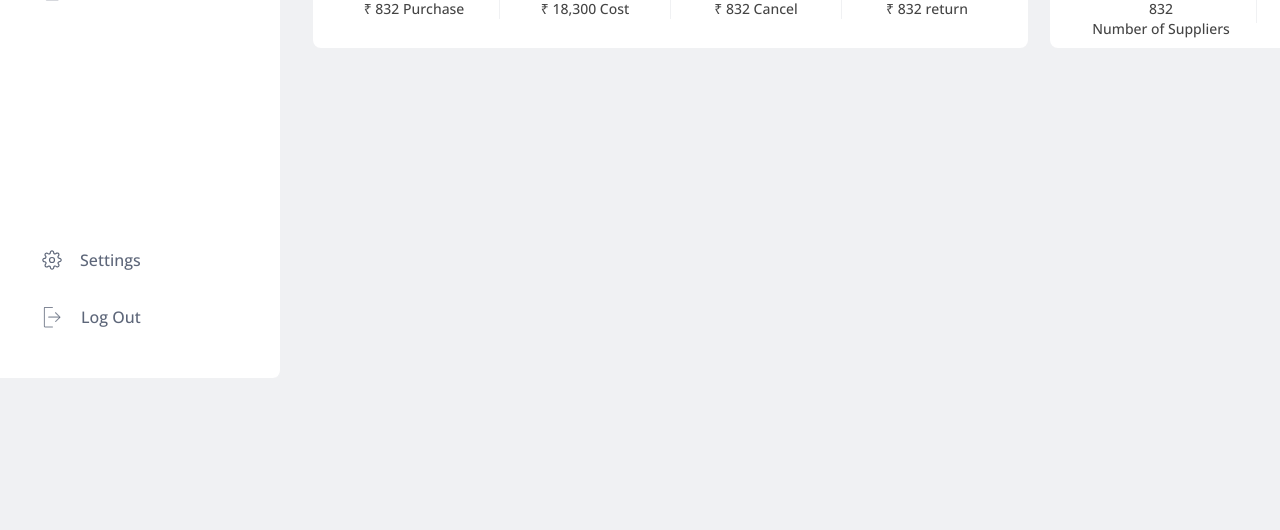
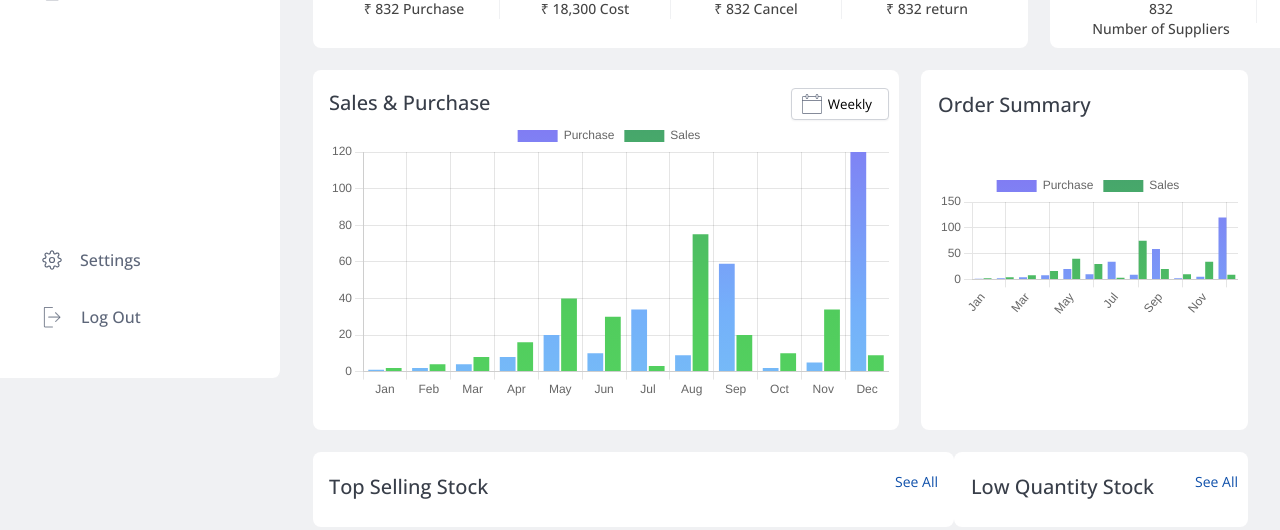
Before and after one commit to AkimbaevTimyr/canban, a React (Create React App) app in the folder frontend/: page /dashboard in a window 1280 px wide. Shown: the part 422-952 px from the top of the page. Before the commit the page ends 800 px from the top, so only its background shows below. Built offline with nearby package versions, Linux system fonts and the light colour scheme.

Commit message:
create chart to dashboard page

```diff
--- a/frontend/package.json
+++ b/frontend/package.json
@@ -10,9 +10,11 @@
     "@types/node": "^16.18.61",
     "@types/react": "^18.2.37",
     "@types/react-dom": "^18.2.15",
+    "chart.js": "^4.4.0",
     "localforage": "^1.10.0",
     "match-sorter": "^6.3.1",
     "react": "^18.2.0",
+    "react-chartjs-2": "^5.2.0",
     "react-dom": "^18.2.0",
     "react-router-dom": "^6.18.0",
     "react-scripts": "5.0.1",
--- /dev/null
+++ b/frontend/src/pages/Dashboard/components/LowQuantityStock/index.tsx
@@ -0,0 +1,19 @@
+import React from 'react'
+import './lowStock.scss'
+
+function LowQuantityStock() {
+  return (
+    <div className='low_stock'>
+        <div className="low_stock_header">
+            <div className="low_stock_header_title">
+                Low Quantity  Stock
+            </div>
+            <div className="low_stock_header_all">
+                See All
+            </div>
+        </div>
+    </div>
+  )
+}
+
+export default LowQuantityStock
--- /dev/null
+++ b/frontend/src/pages/Dashboard/components/LowQuantityStock/lowStock.scss
@@ -0,0 +1,40 @@
+.low_stock {
+    width: 100%;
+    height: 100%;
+    max-height: 308px;
+    width: 410px;
+    background: white;
+    border-radius: 8px;
+    padding:  20px 10px 25px 17px;
+
+    &_header {
+        display: flex;
+        justify-content: space-between;
+
+        &_title {
+            color: var(--grey-grey-800, #383E49);
+
+            /* Sub heading/Medium */
+            font-family: Inter;
+            font-size: 20px;
+            font-style: normal;
+            font-weight: 500;
+            line-height: 30px; /* 150% */
+            font-family: 'Open Sans', sans-serif;
+        }
+
+        &_all {
+            color: var(--primary-primary-700, #0F50AA);
+            font-family: Inter;
+            font-size: 14px;
+            font-style: normal;
+            font-weight: 400;
+            line-height: normal;
+            font-family: 'Open Sans', sans-serif;
+        }
+    }
+
+    &_all {
+
+    }
+}
--- /dev/null
+++ b/frontend/src/pages/Dashboard/components/OrderSummary/index.tsx
@@ -0,0 +1,57 @@
+import React from 'react'
+import { Bar, Line } from 'react-chartjs-2'
+import 'chart.js/auto'; // ADD THIS
+import './orderSummary.scss';
+
+function OrderSummary() {
+
+    const canvas = document.createElement('canvas');
+    const ctx:any = canvas.getContext('2d');
+
+    const canvasPurchase = document.createElement('canvas');
+    const ctxPurchase:any = canvasPurchase.getContext('2d');
+
+    const gradientSales = ctx.createLinearGradient(0, 0, 0, 400);
+    const gradientPurchase = ctxPurchase.createLinearGradient(0, 0, 0, 400);
+
+    gradientSales.addColorStop(0, '#46A46C');
+    gradientSales.addColorStop(0.4792, '#51CC5D');
+    gradientSales.addColorStop(1, '#57DA65');
+
+    gradientPurchase.addColorStop(0, '#817AF3');
+    gradientPurchase.addColorStop(0.4792, '#74B0FA');
+    gradientPurchase.addColorStop(1, '#79D0F1');
+
+
+  const data =  {
+    labels: ["Jan", "Feb", "Mar", "Apr", "May", "Jun", "Jul", "Aug", "Sep", "Oct", "Nov", "Dec"],
+    datasets: [
+      {
+        label: 'Purchase',
+        data:  [1, 2, 4, 8, 20, 10, 34, 9, 59,2, 5, 120],
+        backgroundColor: gradientPurchase
+      },
+      {
+        label: 'Sales',
+        data: [2, 4, 8, 16, 40, 30, 3, 75, 20, 10, 34, 9],
+        backgroundColor: gradientSales
+      }
+    ]
+  };
+
+
+  return (
+    <div className='orderSummary'>
+        <div className='orderSummary_header'>
+            Order Summary
+        </div>
+        <div className='orderSummary_chart'>
+            <Bar
+                data={data}
+            />
+        </div>
+    </div>
+  )
+}
+
+export default OrderSummary
--- /dev/null
+++ b/frontend/src/pages/Dashboard/components/OrderSummary/orderSummary.scss
@@ -0,0 +1,22 @@
+.orderSummary {
+    width: 100%;
+    max-height: 690px;
+    width: 410px;
+    background: white;
+    border-radius: 8px;
+    padding:  20px 10px 15px 17px;
+
+
+    &_header {
+        color: var(--grey-grey-800, #383E49);
+        margin-bottom: 50px;
+
+        /* Sub heading/Medium */
+        font-family: Inter;
+        font-size: 20px;
+        font-style: normal;
+        font-weight: 500;
+        line-height: 30px; /* 150% */
+        font-family: 'Open Sans', sans-serif;
+    }
+}
--- /dev/null
+++ b/frontend/src/pages/Dashboard/components/SalesPurchase/index.tsx
@@ -0,0 +1,62 @@
+import React from 'react'
+import './sales.scss'
+import { Bar } from 'react-chartjs-2'
+import 'chart.js/auto'; // ADD THIS
+
+function SalesPurchase() {
+
+    const canvas = document.createElement('canvas');
+    const ctx:any = canvas.getContext('2d');
+
+    const canvasPurchase = document.createElement('canvas');
+    const ctxPurchase:any = canvasPurchase.getContext('2d');
+
+    const gradientSales = ctx.createLinearGradient(0, 0, 0, 400);
+    const gradientPurchase = ctxPurchase.createLinearGradient(0, 0, 0, 400);
+
+    gradientSales.addColorStop(0, '#46A46C');
+    gradientSales.addColorStop(0.4792, '#51CC5D');
+    gradientSales.addColorStop(1, '#57DA65');
+
+    gradientPurchase.addColorStop(0, '#817AF3');
+    gradientPurchase.addColorStop(0.4792, '#74B0FA');
+    gradientPurchase.addColorStop(1, '#79D0F1');
+
+
+  const data =  {
+    labels: ["Jan", "Feb", "Mar", "Apr", "May", "Jun", "Jul", "Aug", "Sep", "Oct", "Nov", "Dec"],
+    datasets: [
+      {
+        label: 'Purchase',
+        data:  [1, 2, 4, 8, 20, 10, 34, 9, 59,2, 5, 120],
+        backgroundColor: gradientPurchase
+      },
+      {
+        label: 'Sales',
+        data: [2, 4, 8, 16, 40, 30, 3, 75, 20, 10, 34, 9],
+        backgroundColor: gradientSales
+      }
+    ]
+  };
+  return (
+    <div className='sales'>
+        <div className='sales_header'>
+            <div className='sales_header_title'>
+                Sales & Purchase
+            </div>
+            <div className='sales_header_calendar'>
+                <button className='sales_header_calendar_button'>
+                    Weekly
+                </button>
+            </div>
+        </div>
+        <div className='sales_chart'>
+            <Bar
+                data={data}
+            />
+        </div>
+    </div>
+  )
+}
+
+export default SalesPurchase
--- /dev/null
+++ b/frontend/src/pages/Dashboard/components/SalesPurchase/sales.scss
@@ -0,0 +1,48 @@
+.sales {
+    width: 100%;
+    height: 100%;
+    max-height: 360px;
+    max-width: 690px;
+    background: white;
+    border-radius: 8px;
+    padding: 18px 10px 30px 16px;
+    margin-right: 22px;
+
+    &_header {
+        display: flex;
+        justify-content: space-between;
+
+        &_title {
+            color: var(--grey-grey-800, #383E49);
+
+            /* Sub heading/Medium */
+            font-family: Inter;
+            font-size: 20px;
+            font-style: normal;
+            font-weight: 500;
+            line-height: 30px; /* 150% */
+            font-family: 'Open Sans', sans-serif;
+        }
+
+        &_calendar {
+
+            &_button {
+                padding: 6px 16px 6px 36px;
+                border-radius: 4px;
+                border: 1px solid var(--grey-grey-100, #D0D3D9);
+                background: url("../../../../assets/images/dashboard/Calendar.svg") no-repeat scroll;
+                background-position: 10px center;
+                background-color: var(--White, #FFF);
+                cursor: pointer;
+                font-family: 'Open Sans', sans-serif;
+
+                /* Shadow/xs */
+                box-shadow: 0px 1px 2px 0px rgba(16, 24, 40, 0.05);
+            }
+        }
+    }
+
+    &_chart {
+
+    }
+}
--- /dev/null
+++ b/frontend/src/pages/Dashboard/components/TopSellingStock/index.tsx
@@ -0,0 +1,24 @@
+import React from 'react'
+import './stock.scss'
+
+function TopSellingStock() {
+  return (
+    <div className='top_stock'>
+        <div className='top_stock_header'>
+            <div className="top_stock_header_title">
+                Top Selling Stock
+            </div>
+            <div className="top_stock_header_all">
+                See All
+            </div>
+        </div>
+        <div className='top_stock_info'>
+            <div className="top_stock_info_table">
+
+            </div>
+        </div>
+    </div>
+  )
+}
+
+export default TopSellingStock
--- /dev/null
+++ b/frontend/src/pages/Dashboard/components/TopSellingStock/stock.scss
@@ -0,0 +1,46 @@
+.top_stock {
+    width: 100%;
+    height: 100%;
+    max-height: 308px;
+    max-width: 690px;
+    border-radius: 8px;
+    background: #FFF;
+    padding: 20px 16px 25px 16px;
+
+
+    &_header {
+        display: flex;
+        justify-content: space-between;
+
+        &_title {
+            color: var(--grey-grey-800, #383E49);
+
+            /* Sub heading/Medium */
+            font-family: Inter;
+            font-size: 20px;
+            font-style: normal;
+            font-weight: 500;
+            line-height: 30px; /* 150% */
+            font-family: 'Open Sans', sans-serif;
+        }
+
+        &_all {
+            color: var(--primary-primary-700, #0F50AA);
+            font-family: Inter;
+            font-size: 14px;
+            font-style: normal;
+            font-weight: 400;
+            line-height: normal;
+            font-family: 'Open Sans', sans-serif;
+            cursor: pointer;
+        }
+    }
+
+    &_info {
+
+        &_table {
+
+        }
+    }
+
+}
--- a/frontend/src/pages/Dashboard/components/summary.scss
+++ b/frontend/src/pages/Dashboard/components/summary.scss
@@ -1,10 +1,9 @@
 .summary {
     width: 100%;
-    max-width: 385px;
+    max-width: 410px;
     border-radius: 8px;
     background: #FFF;
     padding: 20px 16px 25px 16px;
-    margin-right: 22px;
 
     &_header {
         color: var(--grey-grey-800, #383E49);
--- a/frontend/src/pages/Dashboard/index.tsx
+++ b/frontend/src/pages/Dashboard/index.tsx
@@ -4,6 +4,10 @@ import SalesOverview from './components/SalesOverview'
 import PurchaseOverview from './components/PurchaseOverview'
 import InventorySummary from './components/InventorySummary'
 import ProductSummary from './components/ProductSummary'
+import SalesPurchase from './components/SalesPurchase'
+import OrderSummary from './components/OrderSummary'
+import TopSellingStock from './components/TopSellingStock'
+import LowQuantityStock from './components/LowQuantityStock'
 
 function Dashobard() {
   return (
@@ -16,6 +20,14 @@ function Dashobard() {
           <PurchaseOverview />
           <ProductSummary />
         </div>
+        <div className='dashboard_block'>
+          <SalesPurchase />
+          <OrderSummary />
+        </div>
+        <div className='dashboard_block'>
+          <TopSellingStock />
+          <LowQuantityStock />
+        </div>
     </div>
   )
 }
```
Also changed, not shown: frontend/src/assets/images/dashboard/Calendar.svg (added), 1 other file (tests, documents, lock files or other folders).
